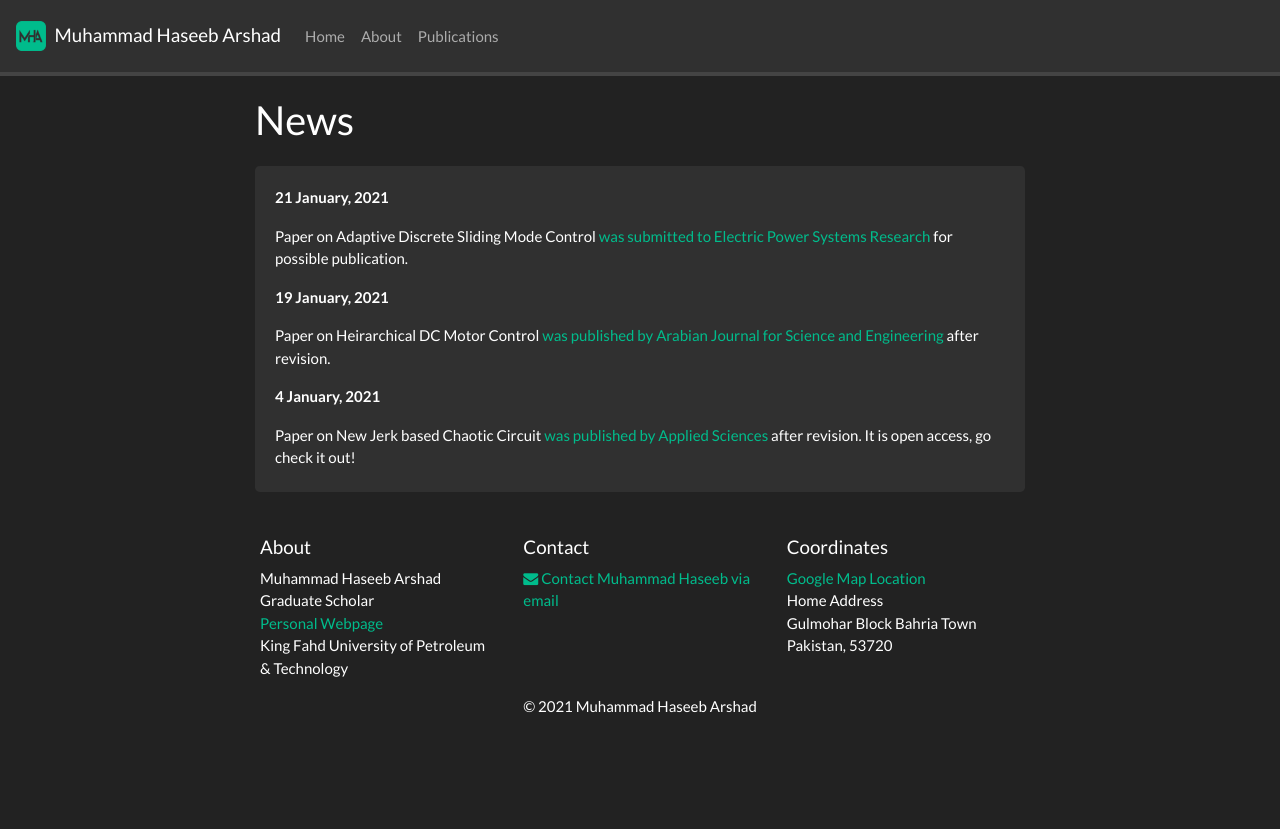
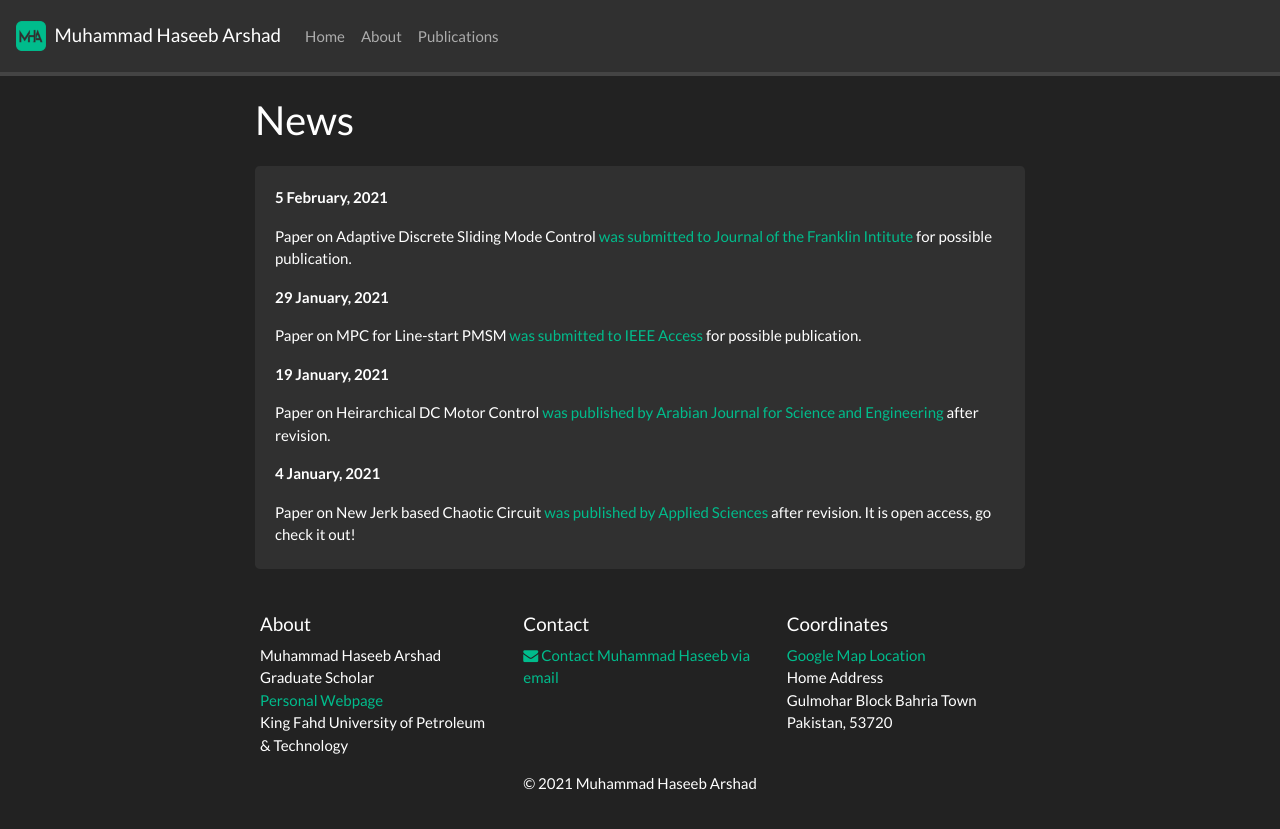
Before and after one commit to hasyarshad/hasyarshad.github.io, a Jekyll site: the page built from _pages/allnews.md, in a window 1280 px wide. Shown: the top 829 px of the page. Built offline with Jekyll 4.4.1, drawn with Linux system fonts in a browser that asks for light colours; nearby versions of some CDN libraries; a style sheet for code colours, icons or effects is not loaded.

Commit message:
Update news.yml

```diff
--- a/_data/news.yml
+++ b/_data/news.yml
@@ -1,5 +1,8 @@
-- date: 21 January, 2021
-  headline: "Paper on Adaptive Discrete Sliding Mode Control <a href='https://www.sciencedirect.com/journal/electric-power-systems-research' target='_blank'>was submitted to Electric Power Systems Research<a> for possible publication."
+- date: 5 February, 2021
+  headline: "Paper on Adaptive Discrete Sliding Mode Control <a href='https://www.journals.elsevier.com/journal-of-the-franklin-institute' target='_blank'>was submitted to Journal of the Franklin Intitute<a> for possible publication."
+
+- date: 29 January, 2021
+  headline: "Paper on MPC for Line-start PMSM <a href='https://ieeeaccess.ieee.org/' target='_blank'>was submitted to IEEE Access<a> for possible publication."
 
 - date: 19 January, 2021
   headline: "Paper on Heirarchical DC Motor Control <a href='https://link.springer.com/article/10.1007%2Fs13369-020-05305-9' target='_blank'>was published by Arabian Journal for Science and Engineering<a> after revision."
```
